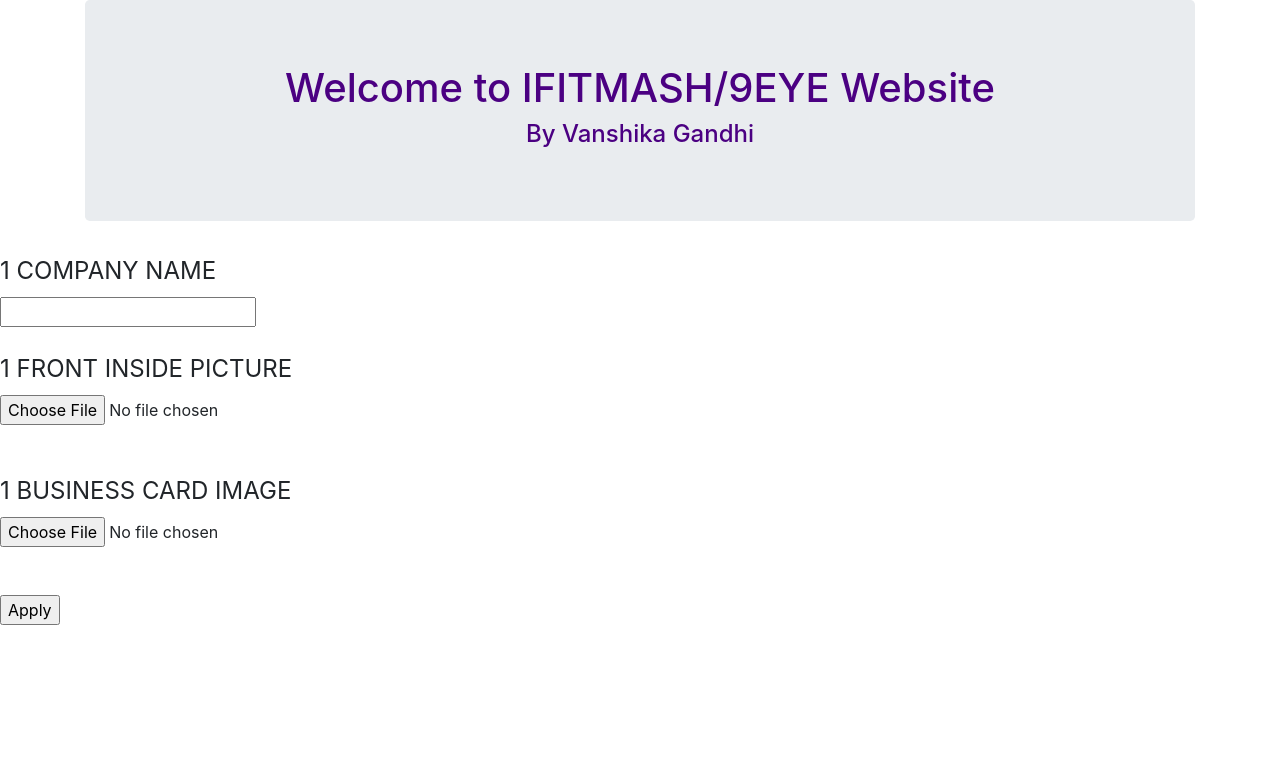
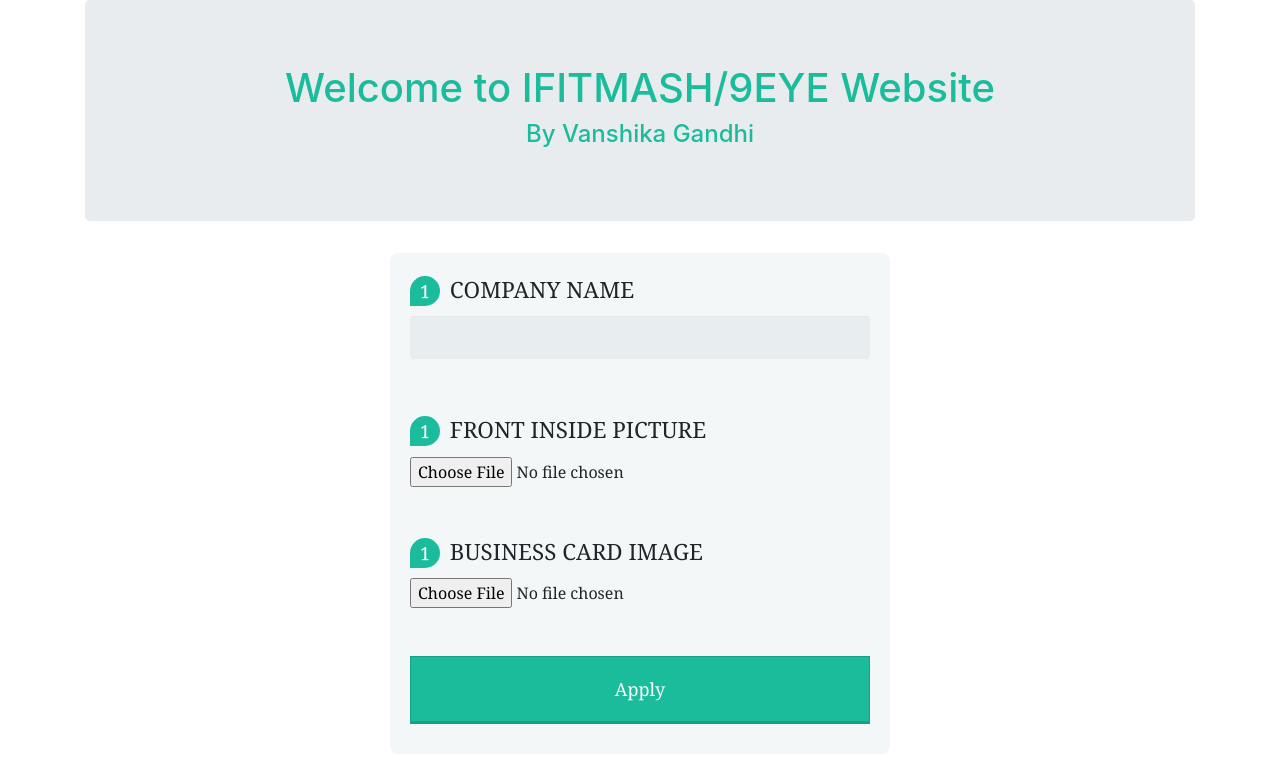
Before and after one commit to vanshikagandhi/Django-Form, a Django app: page / in a window 1280 px wide. Shown: the top 763 px of the page. Run offline with Django 3.2, Linux system fonts and the light colour scheme; some libraries are stand-ins or nearby versions.

Commit message:
Add files via upload

```diff
--- a/static/css/index.css
+++ b/static/css/index.css
@@ -1,6 +1,105 @@
 .container {
     text-align: center;
-    color:indigo ;
+    color:#1abc9c ;
+}
+.form-style-5{
+	max-width: 500px;
+	padding: 10px 20px;
+	background: #f4f7f8;
+	margin: 10px auto;
+	padding: 20px;
+	background: #f4f7f8;
+	border-radius: 8px;
+	font-family: Georgia, "Times New Roman", Times, serif;
+}
+.form-style-5 fieldset{
+	border: none;
+}
+.form-style-5 legend {
+	font-size: 1.4em;
+	margin-bottom: 10px;
+}
+.form-style-5 label {
+	display: block;
+	margin-bottom: 8px;
+}
+.form-style-5 input[type="text"],
+.form-style-5 input[type="date"],
+.form-style-5 input[type="datetime"],
+.form-style-5 input[type="email"],
+.form-style-5 input[type="number"],
+.form-style-5 input[type="search"],
+.form-style-5 input[type="time"],
+.form-style-5 input[type="url"],
+.form-style-5 textarea,
+.form-style-5 select {
+	font-family: Georgia, "Times New Roman", Times, serif;
+	background: rgba(255,255,255,.1);
+	border: none;
+	border-radius: 4px;
+	font-size: 15px;
+	margin: 0;
+	outline: 0;
+	padding: 10px;
+	width: 100%;
+	box-sizing: border-box;
+	-webkit-box-sizing: border-box;
+	-moz-box-sizing: border-box;
+	background-color: #e8eeef;
+	color:#8a97a0;
+	-webkit-box-shadow: 0 1px 0 rgba(0,0,0,0.03) inset;
+	box-shadow: 0 1px 0 rgba(0,0,0,0.03) inset;
+	margin-bottom: 30px;
+}
+.form-style-5 input[type="text"]:focus,
+.form-style-5 input[type="date"]:focus,
+.form-style-5 input[type="datetime"]:focus,
+.form-style-5 input[type="email"]:focus,
+.form-style-5 input[type="number"]:focus,
+.form-style-5 input[type="search"]:focus,
+.form-style-5 input[type="time"]:focus,
+.form-style-5 input[type="url"]:focus,
+.form-style-5 textarea:focus,
+.form-style-5 select:focus{
+	background: #d2d9dd;
+}
+.form-style-5 select{
+	-webkit-appearance: menulist-button;
+	height:35px;
+}
+.form-style-5 .number {
+	background: #1abc9c;
+	color: #fff;
+	height: 30px;
+	width: 30px;
+	display: inline-block;
+	font-size: 0.8em;
+	margin-right: 4px;
+	line-height: 30px;
+	text-align: center;
+	text-shadow: 0 1px 0 rgba(255,255,255,0.2);
+	border-radius: 15px 15px 15px 0px;
+}
 
-
+.form-style-5 input[type="submit"],
+.form-style-5 input[type="button"]
+{
+	position: relative;
+	display: block;
+	padding: 19px 39px 18px 39px;
+	color: #FFF;
+	margin: 0 auto;
+	background: #1abc9c;
+	font-size: 18px;
+	text-align: center;
+	font-style: normal;
+	width: 100%;
+	border: 1px solid #16a085;
+	border-width: 1px 1px 3px;
+	margin-bottom: 10px;
 }
+.form-style-5 input[type="submit"]:hover,
+.form-style-5 input[type="button"]:hover
+{
+	background: #109177;
+}
```
